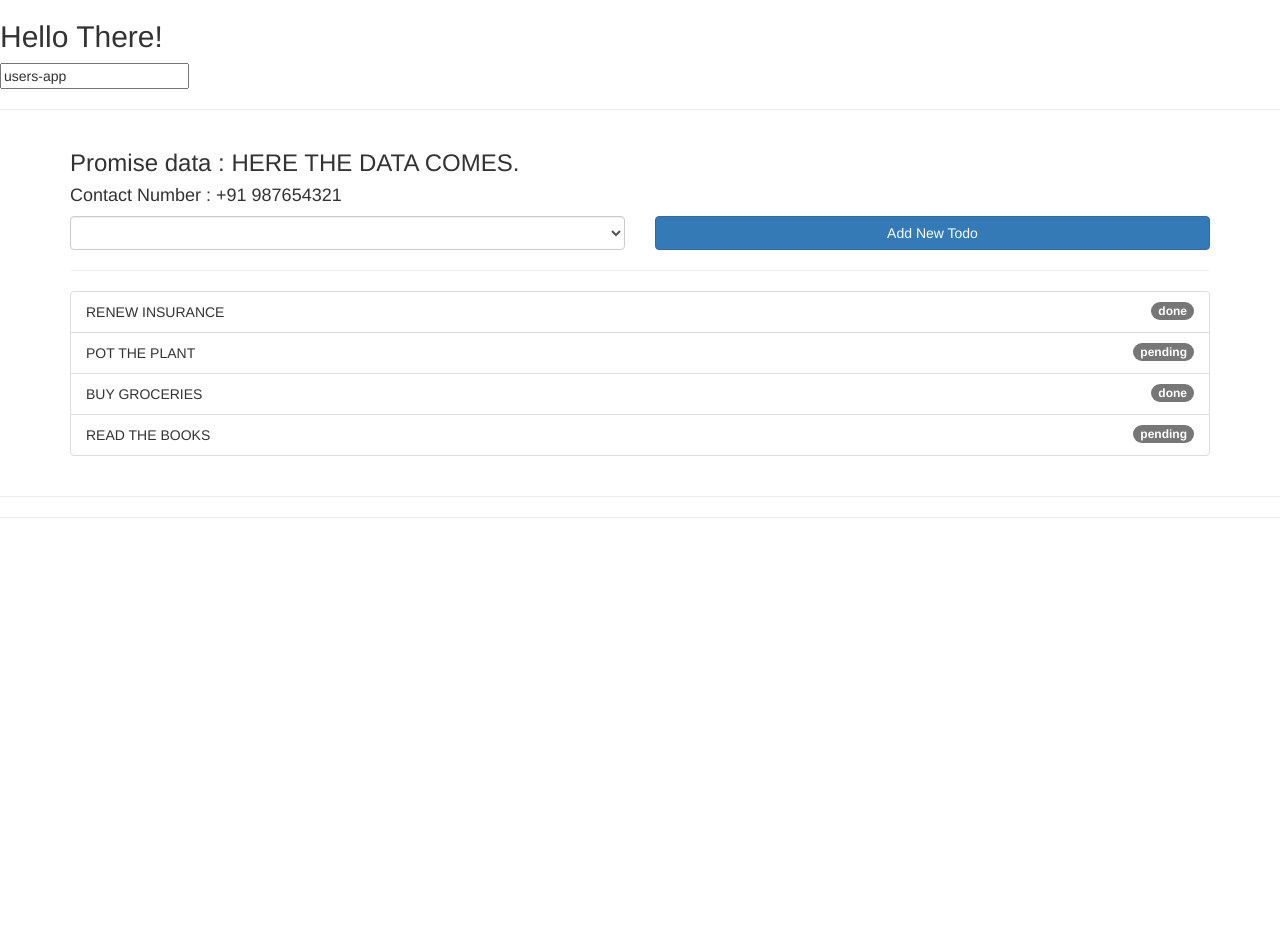
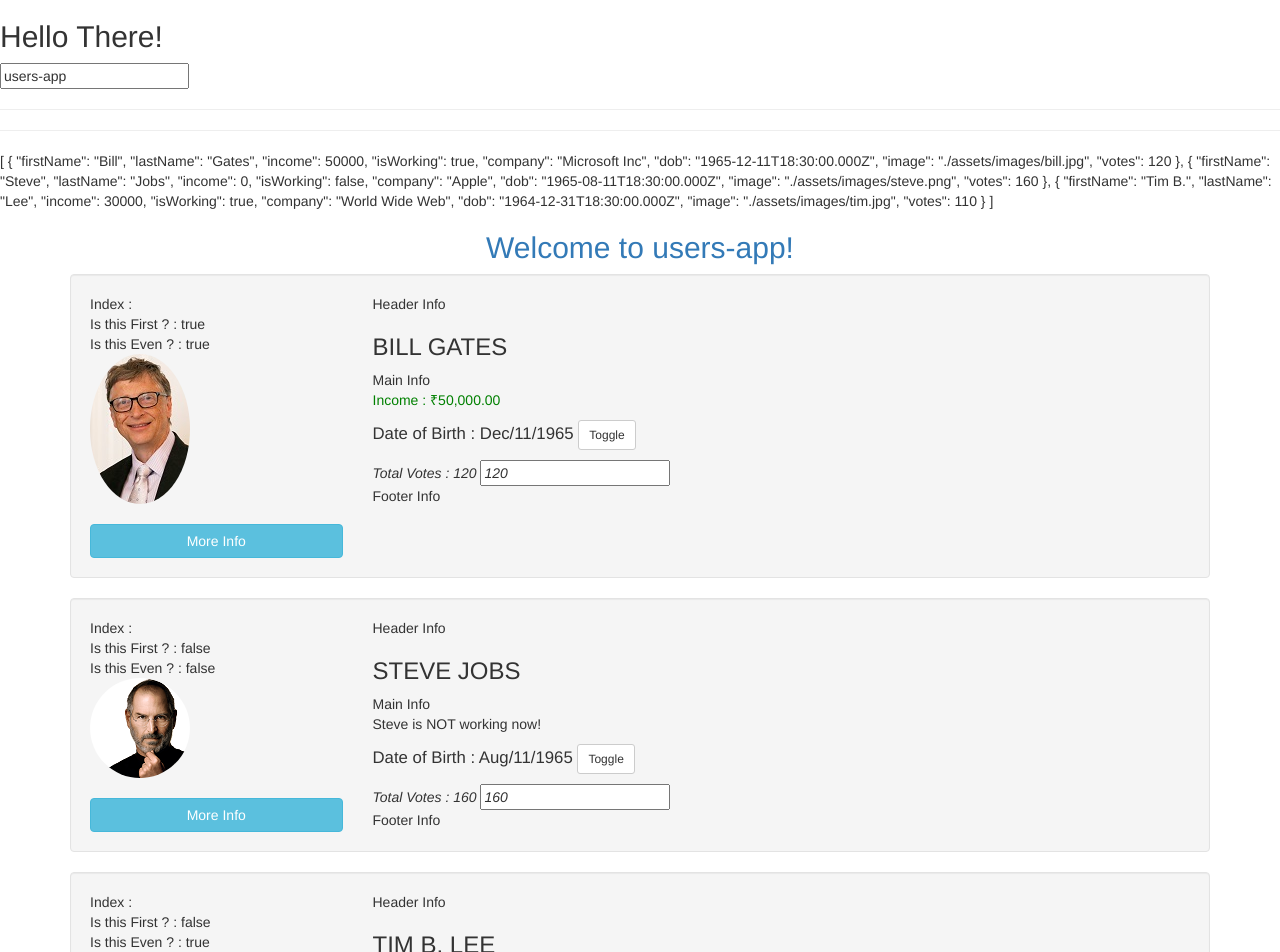
Before and after one commit to synergy2411/everi-users-app, an Angular app: page / in a window 1280 px wide. Shown: the top 952 px of the page. Before the commit the page ends 800 px from the top, so only its background shows below. Built offline with nearby package versions, Linux system fonts and the light colour scheme.

Commit message:
data service added

```diff
--- a/src/app/app.component.html
+++ b/src/app/app.component.html
@@ -5,8 +5,8 @@
 <!-- <app-login></app-login> -->
 <!-- <app-register></app-register> -->
 
-<app-pipe-demo></app-pipe-demo>
+<!-- <app-pipe-demo></app-pipe-demo> -->
 
 <hr>
 
-<!-- <app-users [title] = "title"></app-users> -->
+<app-users [title] = "title"></app-users>
--- a/src/app/app.module.ts
+++ b/src/app/app.module.ts
@@ -1,6 +1,7 @@
 import { BrowserModule } from '@angular/platform-browser';
 import { NgModule } from '@angular/core';
 import { FormsModule, ReactiveFormsModule } from '@angular/forms';
+import { HttpClientModule } from '@angular/common/http';
 
 import { AppComponent } from './app.component';
 import { UsersComponent } from './users/users.component';
@@ -12,6 +13,7 @@ import { RegisterComponent } from './auth/register/register.component';
 import { PipeDemoComponent } from './pipes/pipe-demo.component';
 import { CountryCodePipe } from './pipes/country-code.pipe';
 import { FilterPipe } from './pipes/filter.pipe';
+import { DataService } from './services/data.service';
 
 @NgModule({
   declarations: [
@@ -27,9 +29,10 @@ import { FilterPipe } from './pipes/filter.pipe';
     FilterPipe
   ],
   imports: [
-    BrowserModule, FormsModule, ReactiveFormsModule
+    BrowserModule, FormsModule,
+    ReactiveFormsModule, HttpClientModule
   ],
-  providers: [],
+  providers: [ DataService],
   bootstrap: [AppComponent]
 })
 export class AppModule { }
--- a/src/app/pipes/filter.pipe.ts
+++ b/src/app/pipes/filter.pipe.ts
@@ -7,7 +7,7 @@ import { Pipe, PipeTransform } from '@angular/core';
 export class FilterPipe implements PipeTransform {
 
   transform(value: any, filteredStatus: string) {
-    console.log("[TRANSFORM]")
+    // console.log("[TRANSFORM]")
     if (filteredStatus === "") {
       return value;
     }
--- /dev/null
+++ b/src/app/services/data.service.ts
@@ -0,0 +1,20 @@
+import { Injectable } from '@angular/core';
+import { USER_DATA } from '../model/mocks';
+import { HttpClient } from '@angular/common/http';
+
+
+@Injectable()
+export class DataService{
+
+  constructor(private httpClient : HttpClient){}
+
+  getData(){
+    return USER_DATA;
+  }
+
+  getJsonData(){
+    return this.httpClient.get("assets/model/user-data.json");
+      // .subscribe(response => console.log(response));
+  }
+
+}
--- a/src/app/users/users.component.html
+++ b/src/app/users/users.component.html
@@ -1,3 +1,5 @@
+{{users | json}}
+
 <h2 class="text-center text-primary">Welcome to {{ title }}!</h2>
 
 <div class="container">
--- a/src/app/users/users.component.ts
+++ b/src/app/users/users.component.ts
@@ -12,7 +12,7 @@ import {
   SimpleChanges
 } from '@angular/core';
 import { IUser } from '../model/user.model';
-import { USER_DATA } from '../model/mocks';
+import { DataService } from '../services/data.service';
 
 @Component({
   selector: 'app-users',
@@ -33,10 +33,23 @@ export class UsersComponent implements OnInit
     Mr. ${user.firstName} is working with ${user.company}!!`);
   }
 
-  constructor() { }
+  constructor(private dataService : DataService) { }
+
   ngOnInit() {
-    this.users = USER_DATA;
+    this.dataService.getJsonData()
+      .subscribe(response => this.users = response['userdata']);
+
+    // this.users = this.dataService.getData();
+    // this.users = USER_DATA;
   }
+
+
+
+
+
+
+
+
   // ngOnChanges(changes: SimpleChanges) {
   //   console.log('ngOnChanges', changes);
   // }
--- /dev/null
+++ b/src/assets/model/user-data.json
@@ -0,0 +1,34 @@
+{
+  "userdata": [
+    {
+      "firstName": "Bill",
+      "lastName": "Gates",
+      "income": 50000,
+      "isWorking": true,
+      "company": "Microsoft Inc",
+      "dob": "1965-12-11T18:30:00.000Z",
+      "image": "./assets/images/bill.jpg",
+      "votes": 120
+    },
+    {
+      "firstName": "Steve",
+      "lastName": "Jobs",
+      "income": 0,
+      "isWorking": false,
+      "company": "Apple",
+      "dob": "1965-08-11T18:30:00.000Z",
+      "image": "./assets/images/steve.png",
+      "votes": 160
+    },
+    {
+      "firstName": "Tim B.",
+      "lastName": "Lee",
+      "income": 30000,
+      "isWorking": true,
+      "company": "World Wide Web",
+      "dob": "1964-12-31T18:30:00.000Z",
+      "image": "./assets/images/tim.jpg",
+      "votes": 110
+    }
+  ]
+}
```
